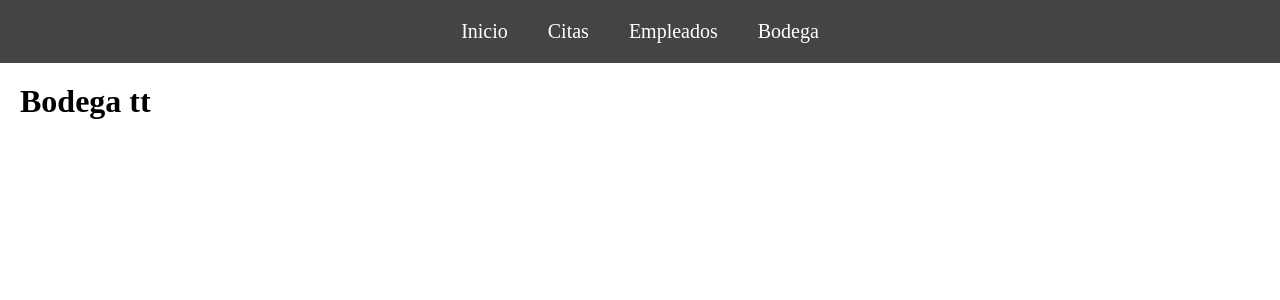
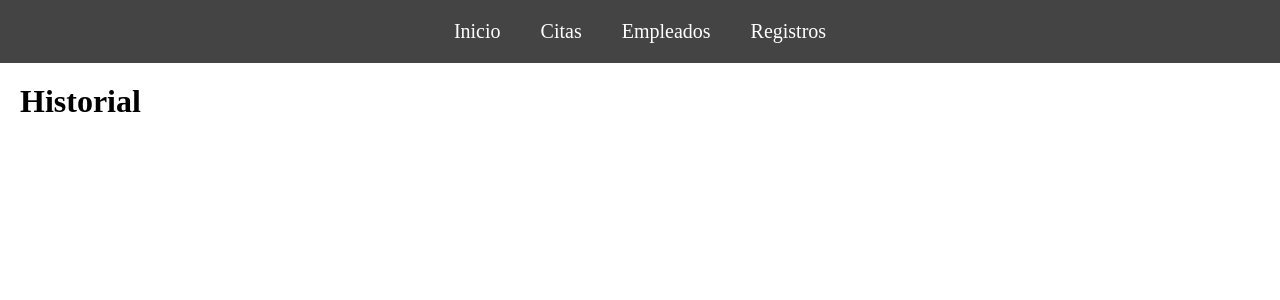
Before and after one commit to DNeir/CarWash, a Django app: page /bodega/ in a window 1280 px wide. Shown: the top 300 px of the page. Run offline with Django 5.2, Linux system fonts and the light colour scheme.

Commit message:
Cambiado bodega/registro

```diff
--- a/templates/bodega.html
+++ b/templates/bodega.html
@@ -1,11 +1,11 @@
 {% extends "./layouts/base.html" %}
 
 {% block title %}
-    Bodega
+    Registros
 {% endblock %}
 
 
 
 {% block content %}
-    <h1>Bodega tt</h1>
+    <h1>Historial</h1>
 {% endblock %}
--- a/templates/layouts/partials/nav.html
+++ b/templates/layouts/partials/nav.html
@@ -3,6 +3,6 @@
         <li><a href="{% url 'index' %}">Inicio</a></li>
         <li><a href="{% url 'citas' %}">Citas</a></li>
         <li><a href="{% url 'empleados' %}">Empleados</a></li>
-        <li><a href="{% url 'bodega' %}">Bodega</a></li>
+        <li><a href="{% url 'bodega' %}">Registros</a></li>
     </ul>
 </nav>
```
